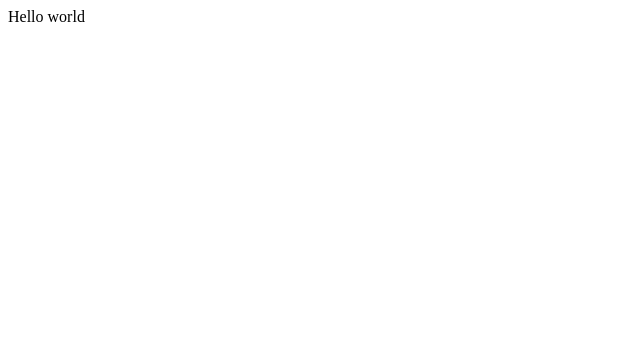
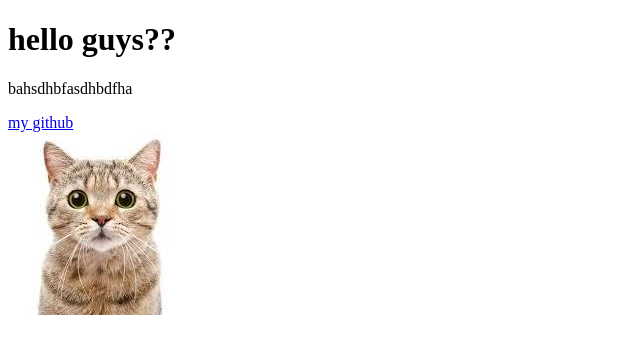
Before and after one commit to mothman135/firstProject, a plain HTML site: page index.html in a window 1280 px wide. Shown: the whole page, without its empty margins (0-640 px from the left). Drawn offline with Linux system fonts and the light colour scheme; files whose address does not match are found by name.

Commit message:
basic 20:16

```diff
--- a/index.html
+++ b/index.html
@@ -1,8 +1,16 @@
 <!DOCTYPE html>
+
+<html>
 <head>
     <title>Document</title>
 </head>
+
 <body>
-    Hello world
+    <h1>hello guys??</h1>
+    <p>bahsdhbfasdhbdfha</p>
+    <a href="https://github.com/mothman135">my github</a>
+    <br>
+    <img src="C:\Users\iwowo\OneDrive\Dokumenty\firstProject\images\car.jpeg">
+
 </body>
 </html>
```
Also changed, not shown: images/car.jpeg (added).
